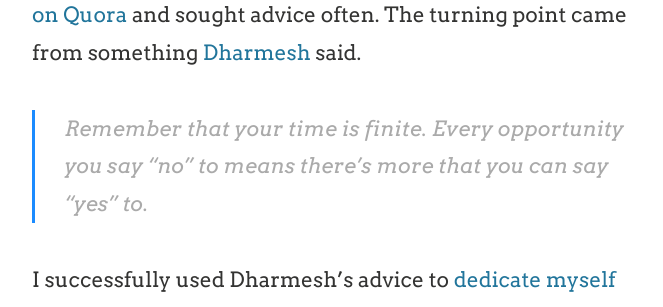
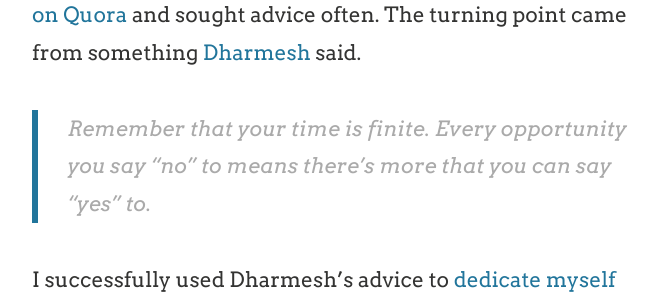
Before and after one commit to hijonathan/jonathan-kim.com, a Jekyll site: the page built from index.html, in a window 1280 px wide. Shown: the part 635-942 px from the top of the page, without its empty margins (398-1061 px from the left). Built offline with Jekyll 4.4.1, drawn with Linux system fonts in a browser that asks for light colours; comment, search, counter and statistics services are not loaded.

Commit message:
Style tweaks.

```diff
--- a/css/style.css
+++ b/css/style.css
@@ -148,7 +148,7 @@ li {
 
 /* line 72, ../sass/_base.sass */
 blockquote {
-  border-left: 3px solid #1b8bff;
+  border-left: 6px solid #21759b;
   padding-left: 1.4em;
   font-style: italic;
   color: #aaaaaa;
--- a/sass/_base.sass
+++ b/sass/_base.sass
@@ -70,7 +70,7 @@ li
     margin-bottom: 10px
 
 blockquote
-    border-left: 3px solid $linkLightBlue
+    border-left: 6px solid $linkBlue
     padding-left: 1.4em
     font-style: italic
     color: #aaa
```
Also changed, not shown: css/style.min.css.
